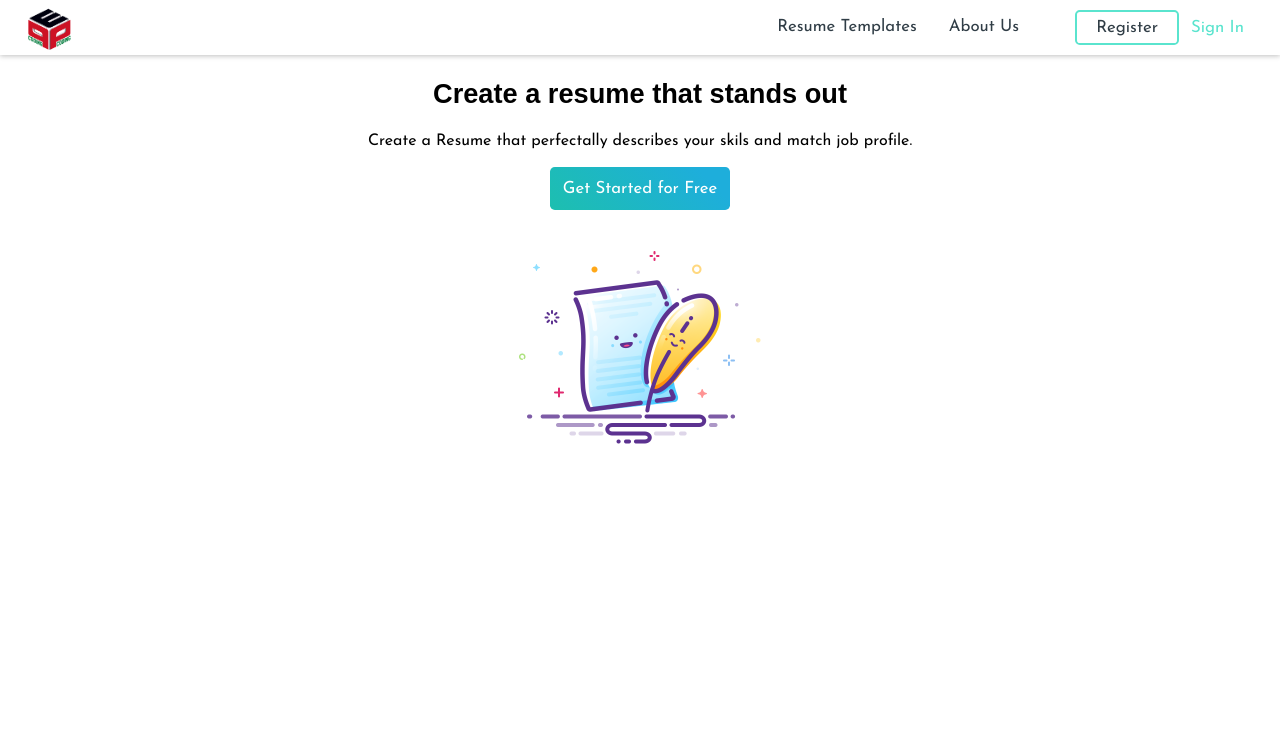
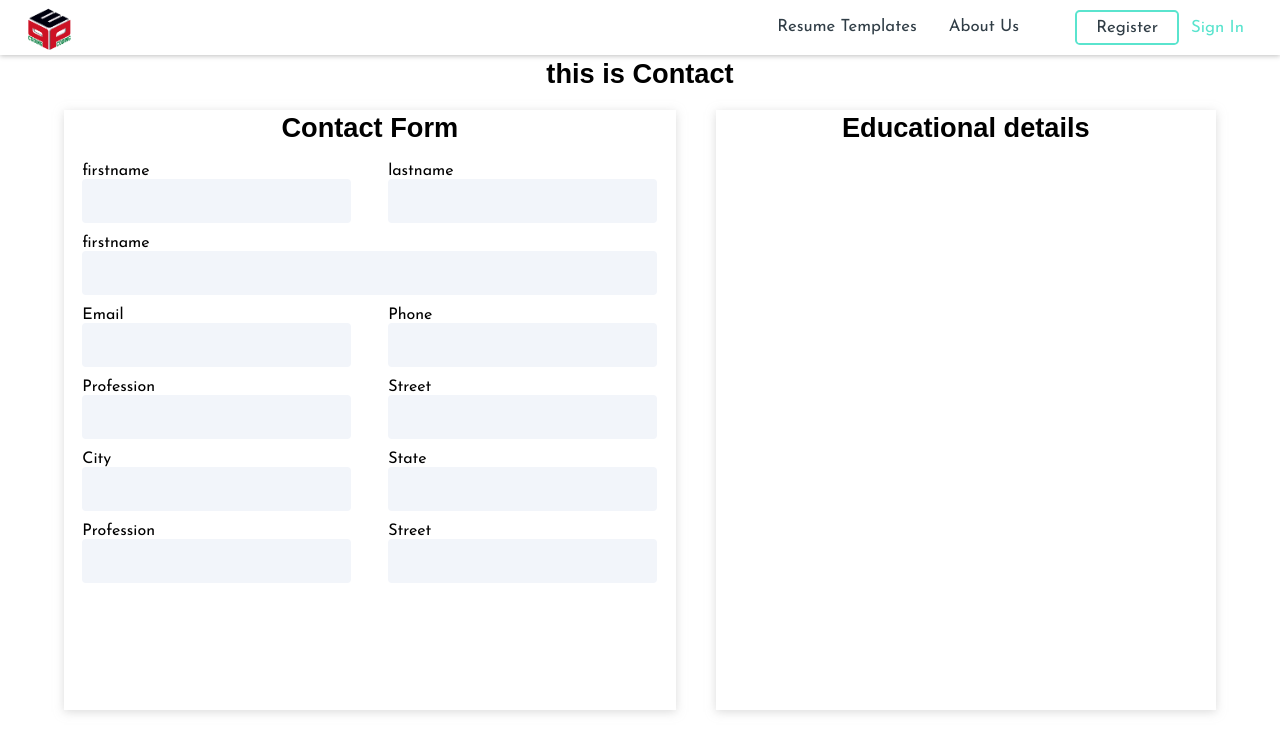
Before and after one commit to nehasingh-git/pep-resume-builder, a React (Create React App) app: page /contact in a window 1280 px wide. Shown: the top 752 px of the page. Built offline with nearby package versions, Linux system fonts and the light colour scheme.

Commit message:
new flow added

```diff
--- a/package.json
+++ b/package.json
@@ -10,7 +10,8 @@
     "react": "^16.13.1",
     "react-dom": "^16.13.1",
     "react-router-dom": "^5.2.0",
-    "react-scripts": "3.4.3"
+    "react-scripts": "3.4.3",
+    "gulp": "^4.0.0"
   },
   "scripts": {
     "start": "react-scripts start",
--- a/src/App.js
+++ b/src/App.js
@@ -3,7 +3,8 @@ import logo from './logo.svg';
 import './static/scss/app.scss';
 import Header from'./components/presentation/header';
 import Footer from  './components/presentation/footer'
-import Lp from'./components/presentation/landingPage'
+import Lp from'./components/presentation/landingPage';
+import contact from  './components/presentation/contact';
 import { Route,  Switch } from "react-router-dom";
 
 function App() {
@@ -11,11 +12,10 @@ function App() {
     <div className="App">
       <Header></Header>
       <Switch>
+            <Route path="/contact" component={contact}></Route>
             <Route path="/" component={Lp}></Route>
             <Footer></Footer>
         </Switch>
-
-
     </div>
   );
 }
--- /dev/null
+++ b/src/components/presentation/contact.js
@@ -0,0 +1,93 @@
+import React from 'react';
+import logo from "../../static/images/resume.png";
+import { NavLink } from "react-router-dom";
+const Contact = () => {
+    return (
+
+        <div className="container med contact-page">
+        <div className="section">
+         <h1>
+             this is Contact</h1>
+         </div>
+         <div class="main-container">
+        <div class="form-card">
+            <h1> Contact Form</h1>
+            <div class='form-section'>
+                <div class='input-group'>
+                    < div class="form-heading ">firstname</div>
+                    <input  type='text'></input>
+                </div>
+                <div class='input-group'>
+                    < div class="form-heading ">lastname</div>
+                    <input  type='text'></input>
+                </div>
+
+
+            </div>
+            <div class='form-section'>
+                <div class='input-group full'>
+                    < div class="form-heading ">firstname</div>
+                    <input  type='text'></input>
+                </div>
+
+
+
+            </div>
+            <div class='form-section'>
+                <div class='input-group'>
+                    < div class="form-heading ">Email</div>
+                    <input  type='text'></input>
+                </div>
+                <div class='input-group'>
+                    < div class="form-heading ">Phone</div>
+                    <input  type='text'></input>
+                </div>
+
+
+            </div>
+            <div class='form-section'>
+                <div class='input-group'>
+                    < div class="form-heading ">Profession</div>
+                    <input  type='text'></input>
+                </div>
+                <div class='input-group'>
+                    < div class="form-heading ">Street</div>
+                    <input  type='text'></input>
+                </div>
+
+
+            </div>
+            <div class='form-section'>
+                <div class='input-group'>
+                    < div class="form-heading ">City</div>
+                    <input  type='text'></input>
+                </div>
+                <div class='input-group'>
+                    < div class="form-heading ">State</div>
+                    <input  type='text'></input>
+                </div>
+
+
+            </div>
+            <div class='form-section'>
+                <div class='input-group'>
+                    < div class="form-heading ">Profession</div>
+                    <input  type='text'></input>
+                </div>
+                <div class='input-group'>
+                    < div class="form-heading ">Street</div>
+                    <input  type='text'></input>
+                </div>
+
+
+            </div>
+        </div>
+        <div class="side-box"><h1 class="side-box-heading">Educational details</h1></div>
+         </div>
+
+         </div>
+
+        );
+}
+
+export default Contact;
--- a/src/components/presentation/landingPage.js
+++ b/src/components/presentation/landingPage.js
@@ -3,7 +3,6 @@ import logo from "../../static/images/resume.png";
 import { NavLink } from "react-router-dom";
 const Lp = () => {
     return (
-
         <div className="container  lp-page center">
         <div className="section">
          <h1>Create a resume that stands out</h1>
@@ -12,7 +11,6 @@ const Lp = () => {
            <div >
                 <NavLink to="/getting-started"  className="btn hvr-float-shadow"><span>Get Started for Free</span>
                 </NavLink>
-
                 </div>
                 <img src={logo}   className="lp-resume" alt="logo" />
          </div>
--- a/src/static/scss/app.scss
+++ b/src/static/scss/app.scss
@@ -1,3 +1,4 @@
 @import "common";
 @import "header";
 @import "footer";
+@import "contact1";
--- a/src/static/scss/common.scss
+++ b/src/static/scss/common.scss
@@ -64,11 +64,7 @@ ul {
   height: 100%;
 }
 
-.footer {
-  height: 255px;
-  background: #292727;
-  margin-top: 50px;
-}
+
 
 .text-blue {
   color: #5ae4ce !important;
@@ -83,11 +79,6 @@ ul {
     padding-top: 2.75rem;
   }
 }
-
-
-
-
-
 .btn {
   position: relative;
   width: 100%;
@@ -152,6 +143,7 @@ p,
 p span {
   font-size: 2.1rem
 }
+
 
 
 .text-bolded,
@@ -251,14 +243,13 @@ h1 span {
 .container {
   padding-top: 56px;
   width: 100%;
+  &.med {
+    width: 90%;
+    margin: 0px 5%;
+  }
 }
 
-.container.med {
-  padding-top: 53px;
-  width: 90%;
-  margin: 0px 5%;
-}
-
+.container
 .container .section {
   width: 100%;
   padding-top: 20px;
@@ -429,7 +420,7 @@ input {
   font-weight: 500;
   transition: all .2s ease-in-out;
   border-left: 0 solid #3458da;
-  width: 100%
+ // width: 100%
 }
 
 .input-group .error {
--- /dev/null
+++ b/src/static/scss/contact1.scss
@@ -0,0 +1,55 @@
+.contact-page {
+
+    .form-card {
+        width: 55%;
+        display: inline-block;
+        box-shadow: 0 2px 9px rgba(186, 186, 186, 0.5);
+    }
+
+    .side-box {
+        width: 45%;
+        height: 600px;
+        margin-left: 5rem;
+        // display: inline-block;
+        box-shadow: 0 2px 9px rgba(186, 186, 186, 0.5);
+
+    }
+
+    .main-container {
+        display: flex
+    }
+
+    .preview-card {
+        width: 40%;
+        background-color: white;
+        box-shadow: 0 2px 9px rgba(186, 186, 186, 0.5);
+    }
+
+    .form-section {
+        display: flex;
+        flex-direction: row;
+        justify-content: space-around;
+        flex-wrap: wrap;
+    }
+
+    .form-heading {
+        font-size: 2rem;
+    }
+
+    .input-group {
+        width: 44%;
+        display: flex;
+        flex-direction: column;
+        margin-bottom: 1.5rem;
+
+        &.full {
+            width: 94%;
+        }
+    }
+
+
+    .input-group.full {
+        width: 94%;
+    }
+
+}
--- a/src/static/scss/footer.scss
+++ b/src/static/scss/footer.scss
@@ -1,4 +1,5 @@
-.footer{
-    height: 300px;
-    background-color: yellowgreen;
-}
+.footer {
+    height: 255px;
+    background: #292727;
+    margin-top: 50px;
+  }
```
Also changed, not shown: src/static/scss/skins/skin1.scss (added), src/static/scss/skins/skin2.scss (added), src/static/scss/skins/skin3.scss (added), 1 other file (tests, documents, lock files or other folders).
